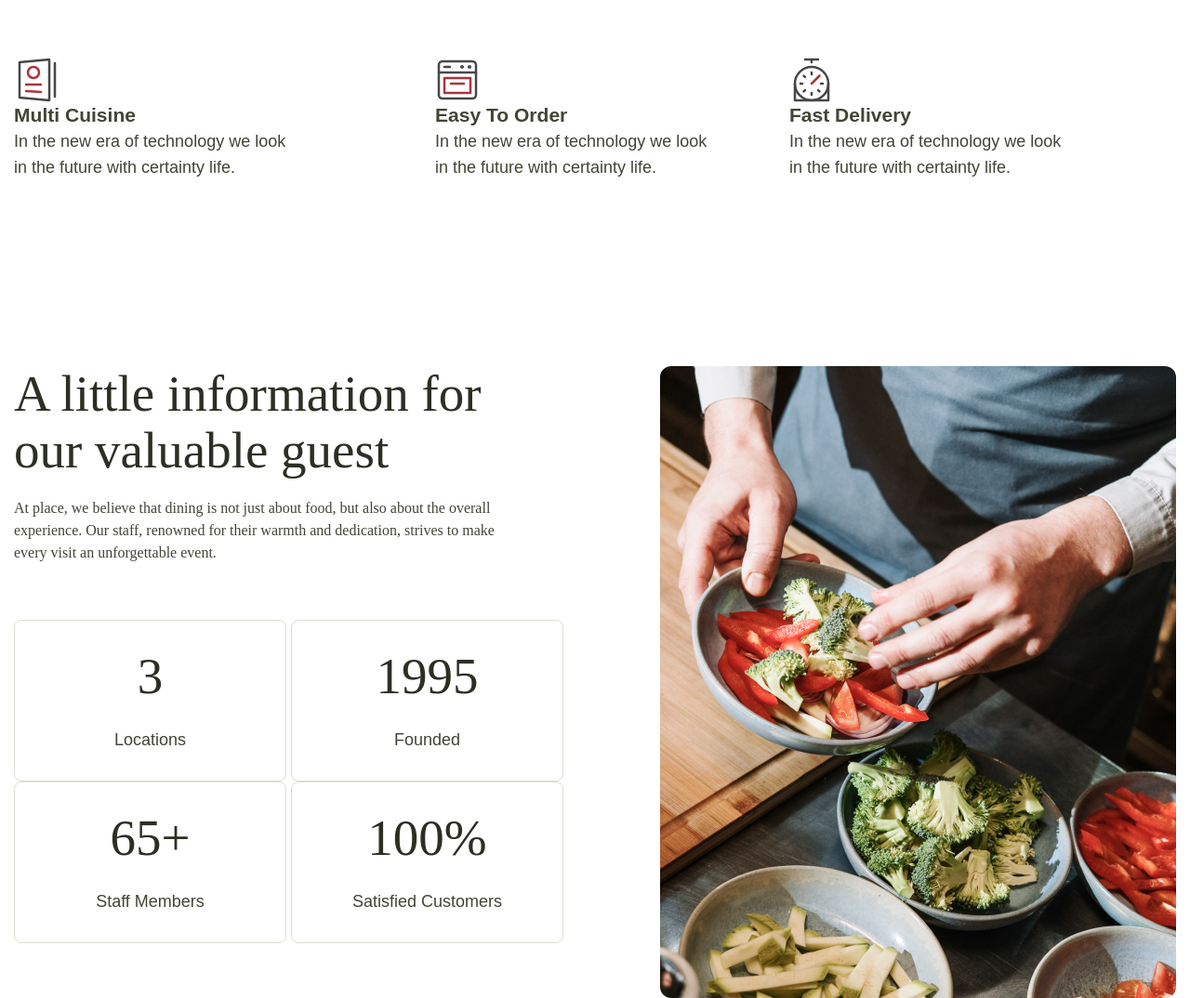
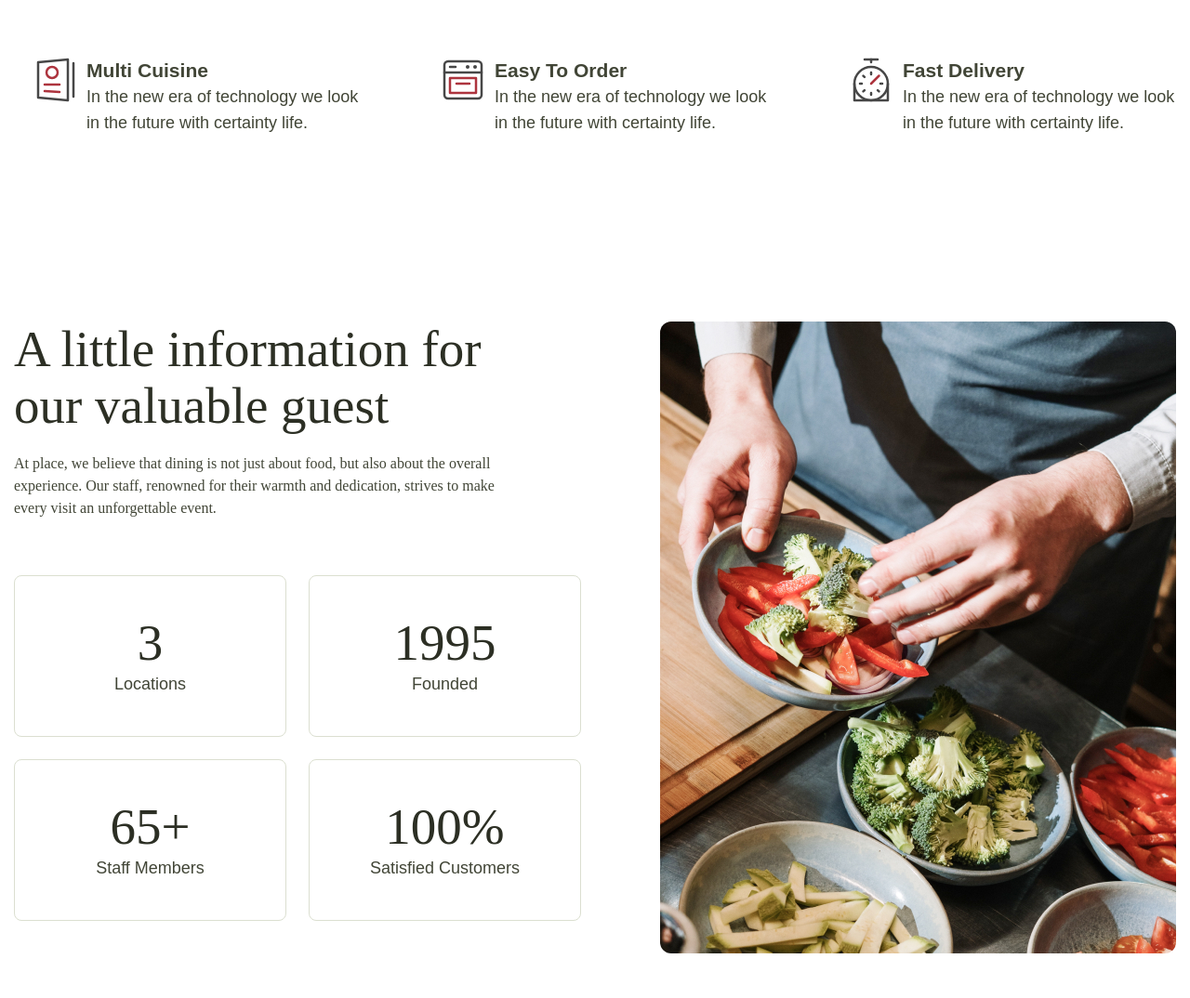
Before and after one commit to Qwerty-pixl/----------3------, a plain HTML site: page index.html in a window 1280 px wide. Shown: the part 1720-2794 px from the top of the page at 93% size. Drawn offline with Linux system fonts and the light colour scheme; files whose address does not match are found by name.

Commit message:
added index

```diff
--- a/index.html
+++ b/index.html
@@ -69,38 +69,41 @@
 					</h2>
 				</a>
 			</div>
+		</div>
+		<div class="container">
 			<div class="bottom">
-				<div class="bottom_first">
+				<div class="bottom_first flex">
 					<div class="first_img">
 						<img src="/img/restaurant-menu 1.svg" alt="">
 					</div>
 					<div class="first_text">
 						<h3 class="first_tit">Multi Cuisine</h3>
-					</div>
 						<p class="first_txt">In the new era of technology we look in the future with certainty life.</p>
 					</div>
+				</div>
 
-				<div class="bottom_second">
+				<div class="bottom_first flex">
 					<div class="second_img">
 						<img src="/img/Icon (7).svg" alt="">
 					</div>
 					<div class="second_text">
 						<h3 class="second_tit">Easy To Order</h3>
+						<p class="second_txt">In the new era of technology we look in the future with certainty life.
+						</p>
 					</div>
-				    <p class="second_txt">In the new era of technology we look in the future with certainty life.</p>
 				</div>
 
-			    <div class="bottom_third">
+				<div class="bottom_first flex">
 					<div class="third_img">
 						<img src="/img/timer.svg" alt="">
 					</div>
 					<div class="third_text">
 						<h3 class="third_tit">Fast Delivery</h3>
-				</div>
 						<p class="third_txt">In the new era of technology we look in the future with certainty life.</p>
 					</div>
+				</div>
+			</div>
 
-		</div>
 		</div>
 	</section>
 	<section class="little">
@@ -111,7 +114,7 @@
 					<p class="left_txt">At place, we believe that dining is not just about food, but also about the
 						overall experience. Our staff, renowned for their warmth and dedication, strives to make every
 						visit an unforgettable event.</p>
-					<div class="left_facts">
+					<div class="left_facts flex">
 						<div class="left_fact">
 							<h2 class="fact_tit">3</h2>
 							<span>Locations</span>
--- a/style.css
+++ b/style.css
@@ -335,6 +335,7 @@ section {
 .second_img {
   width: 48px;
   height: 48px;
+  padding-right: 24px;
 }
 .second_txt{
   width: 294px;
@@ -354,8 +355,8 @@ section {
 
 .bottom {
   display: flex;
-  width: 1272px;
   gap: 87px;
+  margin-left: 20px;
 }
 
 .bottom_first {
@@ -388,12 +389,13 @@ section {
   background-image: url(/img/chel.jpg);
   opacity: 0;
   z-index: 1;
-  transition: 0.5s;
+  transition: 1s;
 }
 
 .right_img:hover::before {
-  opacity: 0.5;
+  opacity: 3;
 }
+
 
 .left_text {
   width: 556px;
@@ -442,7 +444,8 @@ section {
   flex-direction: column;
   justify-content: center;
   align-items: center;
-  gap: 24px;
+  margin-bottom: 24px;
+
 }
 
 .fact_tit {
```
Lines whose indentation alone changed are shown as unchanged.
